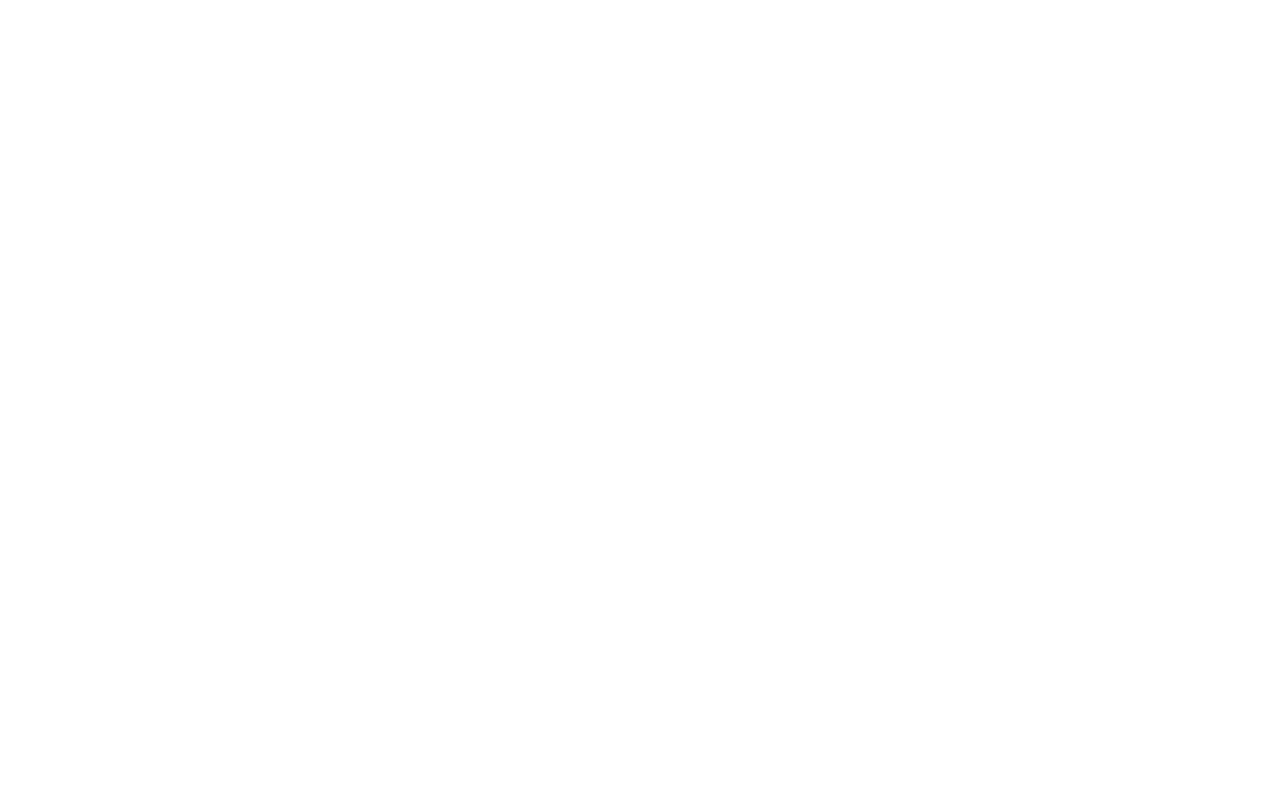
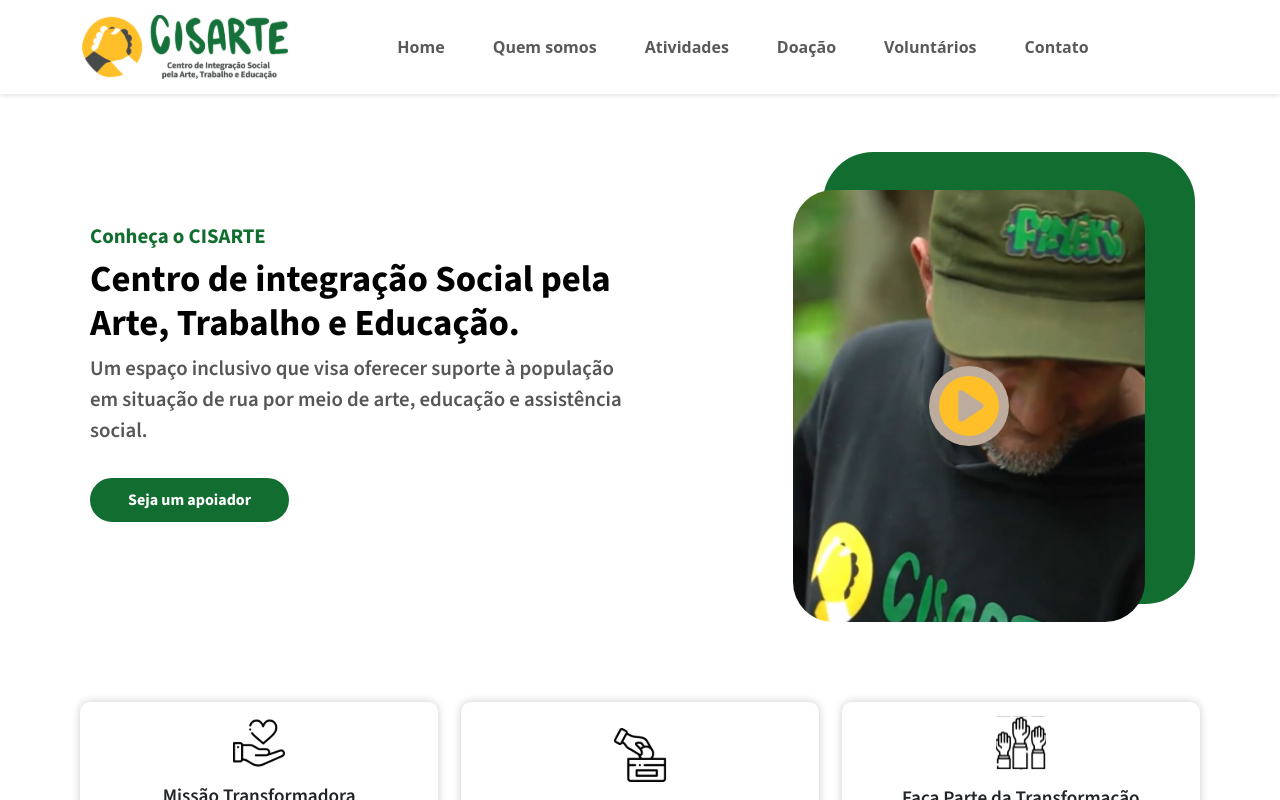
Before and after one commit to ProjetoCisarte/Cisarte_Frontend, a React (Vite) app: page / in a window 1280 px wide. Before the commit this address had no page. Shown: the top 800 px of the page. Built offline with nearby package versions, Linux system fonts and the light colour scheme.

Commit message:
creating new routes

```diff
--- a/src/routers.tsx
+++ b/src/routers.tsx
@@ -5,14 +5,19 @@
 import ServiceWorkshops from "./pages/serviceWorkshops/service-workshops";
 import LanguageWorkshops from "./pages/languageWorkshops/language-workshops";
 import ContactUs from "./pages/contactUs/contact-us";
+import { Home } from "./pages/home/home";
+import { AboutUs } from "./pages/aboutUs/about";
+import { Donation } from "./pages/donation/donation";
 
 function RouterApp() {
 
     return (
       <Router>
         <Routes>
-          {/* <Route path="/" element={<Home />}>Home</Route> */}
+          <Route path="/" element={<Home />}>Home</Route>
+          <Route path="/doacao" element={<Donation />}></Route>
           <Route path="/voluntariado" element={<Voluntary />}></Route>
+          <Route path="/sobre-nos" element={<AboutUs />}></Route>
           <Route path="/oficinaDeArtes" element={<ArtWorkshop />}></Route>
           <Route path="/oficinaBemEstareSaude" element={<WellnessAndHealthWorkshop />}></Route>
           <Route path="/oficinaServicos" element={<ServiceWorkshops />}></Route>
```
